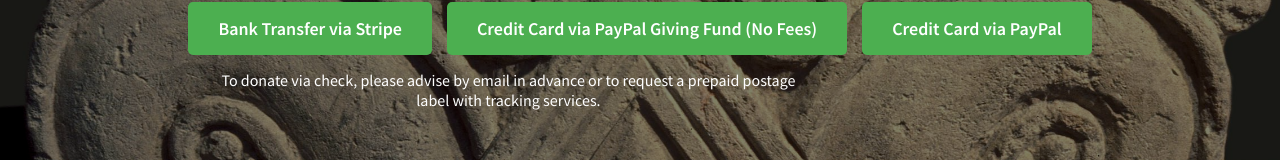
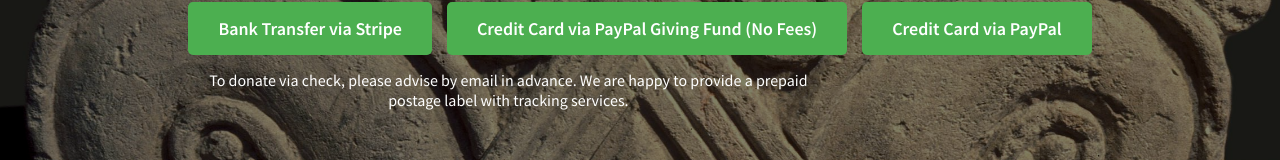
Before and after one commit to mobillet/friendsofirdavid.org, a plain HTML site: page index.html in a window 1280 px wide. Shown: the part 301-461 px from the top of the page. Drawn offline with nearby package versions, Linux system fonts and the light colour scheme.

Commit message:
Update index.html

```diff
--- a/index.html
+++ b/index.html
@@ -22,7 +22,7 @@
                 <a href="https://www.paypal.com/fundraiser/charity/1371468" target="_blank" class="donate-button">Credit Card via PayPal Giving Fund (No Fees)</a>
                 <a href="https://www.paypal.com/donate?token=e8OgfF5XJBzxbsSvJSDP-TGXi23ZXUjgdpJptNQN7NoPN_XS6KCLb5M4OSFllWt27gHr2qZwdD63v6BK" target="_blank" class="donate-button">Credit Card via PayPal</a>
             </div>
-            <p class="check-note">To donate via check, please advise by email in advance or to request a prepaid postage label with tracking services.</p>
+            <p class="check-note">To donate via check, please advise by email in advance. We are happy to provide a prepaid postage label with tracking services.</p>
         </section>
         <section class="contact">
             <img src="logo.png" alt="Friends of Ir David Harp Logo" class="logo">
```
